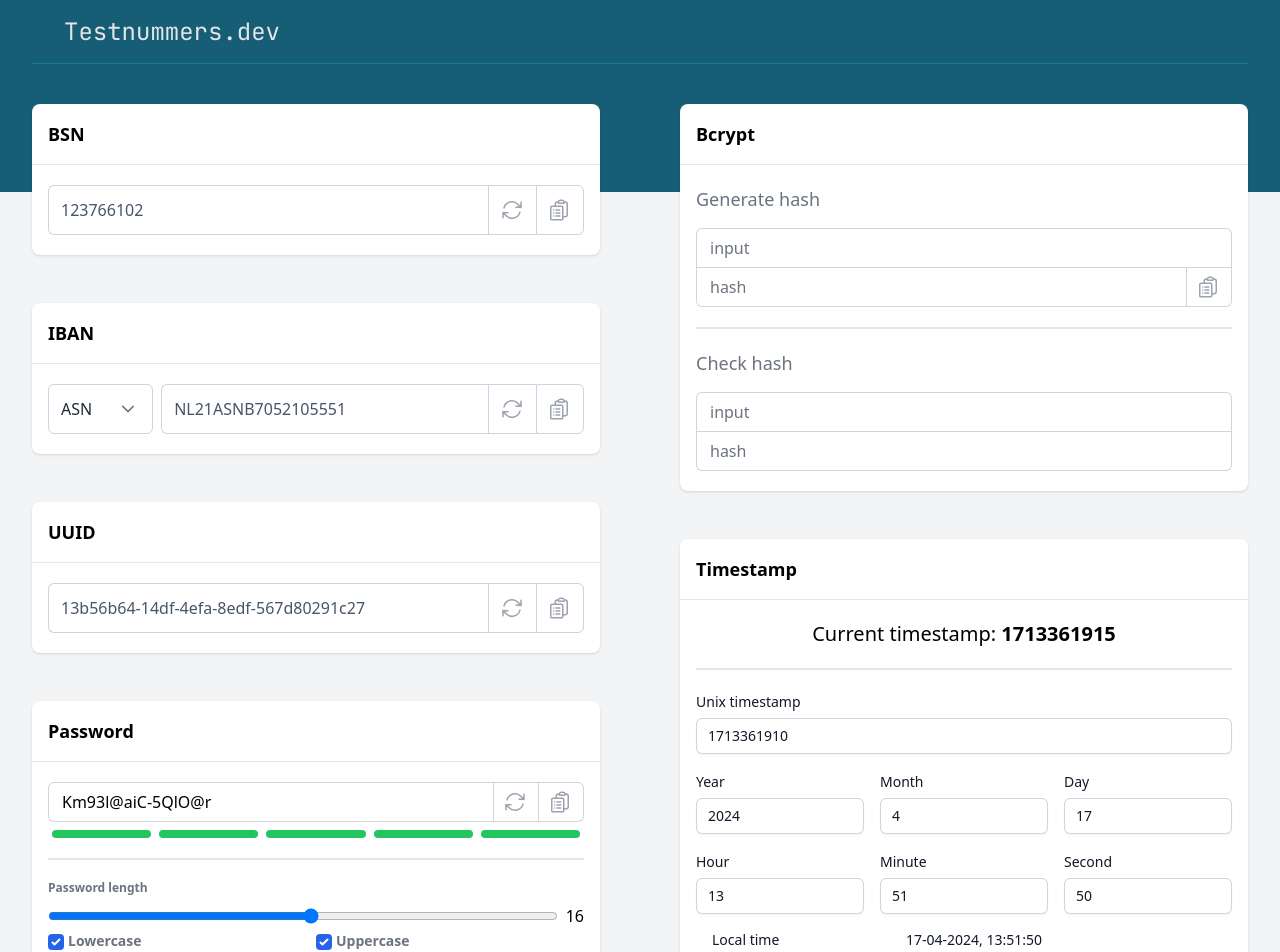
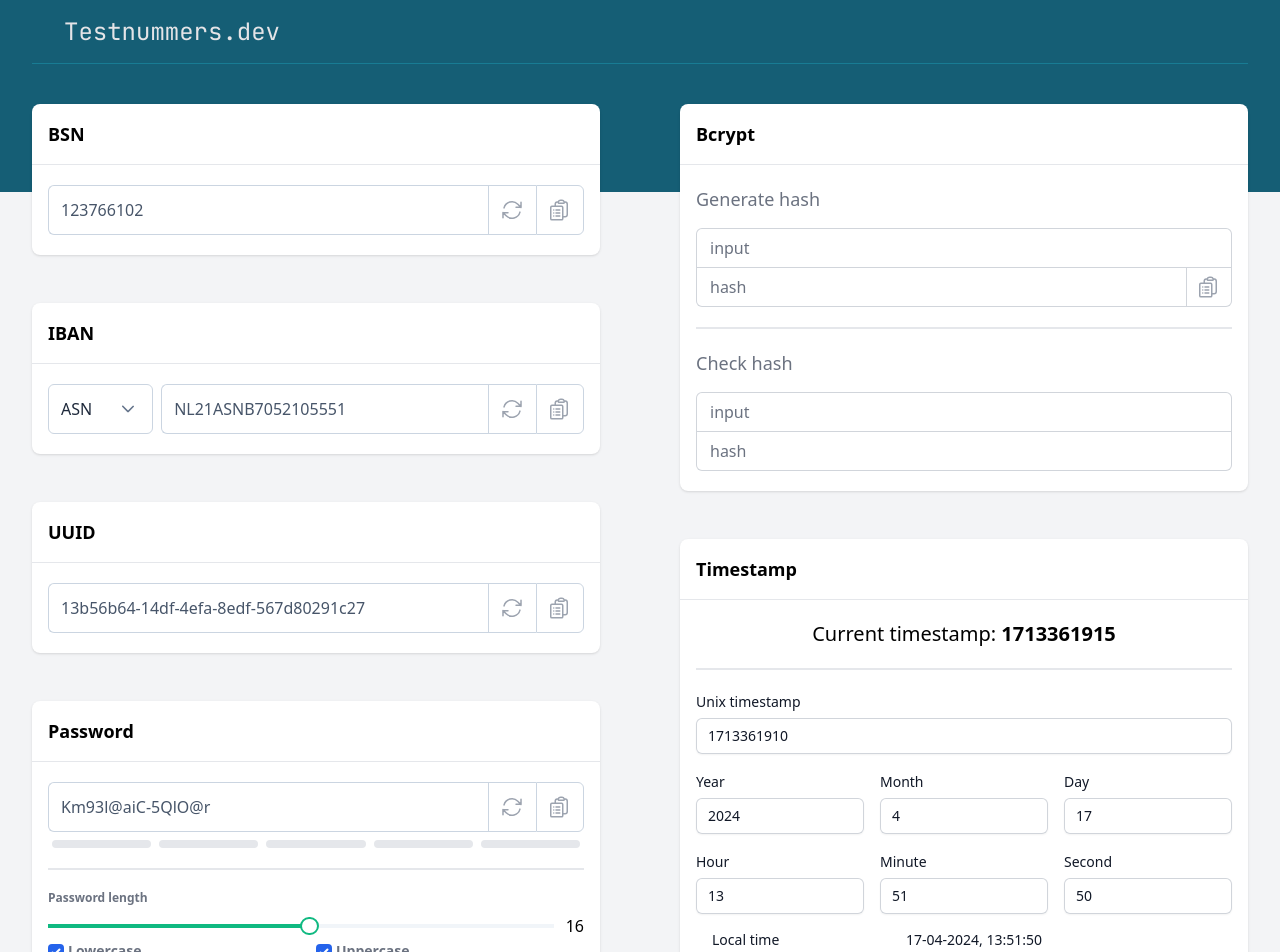
Before and after one commit to BramVanBerkel/testnummers, a Vue app: page / in a window 1280 px wide. Shown: the top 952 px of the page. Built offline with nearby package versions, Linux system fonts and the light colour scheme.

Commit message:
convert password generator

```diff
--- a/src/components/generators/Password.vue
+++ b/src/components/generators/Password.vue
@@ -1,11 +1,11 @@
 <script setup lang="ts">
 import { onMounted, ref, watch } from 'vue'
-import GenerateIcon from '../icons/GenerateIcon.vue'
-import CopyIcon from '../icons/CopyIcon.vue'
-import CopiedIcon from '../icons/CopiedIcon.vue'
 import { generatePassword } from '../../generators/PasswordGenerator.ts'
 import { copy } from '../../helpers/copy.ts'
 import { select } from '../../helpers/select.ts'
+import Tooltip from '../Tooltip.vue'
+import { ArrowPathIcon, ClipboardDocumentCheckIcon, ClipboardDocumentListIcon } from '@heroicons/vue/24/outline'
+import InputText from 'primevue/inputtext'
 
 let passwordScore: 0 | 1 | 2 | 3 | 4 | 5
 
@@ -52,65 +52,37 @@ watch([state.length, state.lowercase, state.uppercase, state.numbers, state.symb
 </script>
 
 <template>
-  <div class="relative flex items-stretch focus-within:z-10">
-    <input
-      id="BSN"
+  <div>
+    <InputGroup>
+      <InputText
+        :value="state.password.value"
         readonly
-      type="text"
-      name="BSN"
-      :value="state.password.value"
-      class="block w-full rounded-none rounded-l-md border-0 pl-3.5 ring-1 ring-inset ring-gray-300 focus:ring-2 focus:ring-inset focus:ring-indigo-600"
         @focus="select"
-    >
-    <button
-      type="button"
-      class="relative -ml-px inline-flex items-center gap-x-1.5 px-3 py-2 text-sm font-semibold text-gray-900 ring-1 ring-inset ring-gray-300 hover:bg-gray-50"
+      />
+      <InputGroupAddon
         @click="generate()"
       >
-      <GenerateIcon
+        <ArrowPathIcon
           :class="{'rotate-45': state.generateSuccess.value, 'text-green-600': state.generateSuccess.value}"
           class="-ml-0.5 w-6 h-6 text-gray-400 transition-transform duration-300"
         />
-    </button>
-    <button
-      type="button"
-      class="relative -ml-px inline-flex items-center gap-x-1.5 rounded-r-md px-3 py-2 text-sm font-semibold text-gray-900 ring-1 ring-inset ring-gray-300 hover:bg-gray-50"
-      @click="(state.password.value) ? copy(state.password.value, state.copySuccess) : null"
+      </InputGroupAddon>
+      <InputGroupAddon
+        @click="(state.password) ? copy(state.password.value, state.copySuccess) : null"
       >
-      <CopyIcon
+        <ClipboardDocumentListIcon
           :class="{hidden: state.copySuccess.value}"
           class="-ml-0.5 w-6 h-6 text-gray-400 transition group-hover:rotate-[-6deg]"
         />
-      <CopiedIcon
+        <ClipboardDocumentCheckIcon
           :class="{hidden: !state.copySuccess.value}"
           class="-ml-0.5 w-6 h-6 text-green-600 rotate-[-10deg]"
         />
-
-      <span
-        :class="{'opacity-100': state.copySuccess.value, 'opacity-0': !state.copySuccess.value}"
-        class="absolute inset-x-0 bottom-full mb-2.5 flex justify-center scale-100 translate-y-0 transition-opacity duration-300"
-      >
-        <span
-          class="rounded-md bg-gray-900 px-3 py-1 text-xs font-semibold leading-4 tracking-wide text-white drop-shadow-md filter"
-        >
-          <svg
-            aria-hidden="true"
-            width="16"
-            height="6"
-            viewBox="0 0 16 6"
-            class="absolute left-1/2 top-full -ml-2 -mt-px text-gray-900"
-          >
-            <path
-              fill-rule="evenodd"
-              clip-rule="evenodd"
-              d="M15 0H1V1.00366V1.00366V1.00371H1.01672C2.72058 1.0147 4.24225 2.74704 5.42685 4.72928C6.42941 6.40691 9.57154 6.4069 10.5741 4.72926C11.7587 2.74703 13.2803 1.0147 14.9841 1.00371H15V0Z"
-              fill="currentColor"
-            />
-          </svg>
+        <Tooltip :show="state.copySuccess.value">
           Copied!
-        </span>
-      </span>
-    </button>
+        </Tooltip>
+      </InputGroupAddon>
+    </InputGroup>
   </div>
   <div class="flex mt-2">
     <template
@@ -130,20 +102,21 @@ watch([state.length, state.lowercase, state.uppercase, state.numbers, state.symb
 
   <label class="block text-xs font-semibold text-gray-500 mb-2">Password length</label>
 
-  <div class="flex items-stretch gap-2 max-w-2xl">
-    <input
+  <div class="flex items-center gap-3 max-w-2xl">
+    <Slider
       v-model="state.length.value"
+      :step="1"
+      :min="1"
+      :max="30"
       class="w-full"
-      type="range"
-      min="1"
-      max="30"
-      step="1"
-    >
+    />
     <div v-text="state.length.value" />
   </div>
 
   <div class="grid grid-cols-2 max-w-2xl">
     <label for="lowercase">
+      <!--      <InputSwitch v-model="state.lowercase.value" />-->
+
       <input
         id="lowercase"
         v-model="state.lowercase.value"
--- a/src/main.ts
+++ b/src/main.ts
@@ -8,6 +8,9 @@ import InputGroupAddon from 'primevue/inputgroupaddon'
 import InputNumber from 'primevue/inputnumber'
 import Button from 'primevue/button'
 import Dropdown from 'primevue/dropdown'
+import Rating from 'primevue/rating'
+import Slider from 'primevue/slider'
+import InputSwitch from 'primevue/inputswitch'
 import Lara from './presets/lara'
 
 const app = createApp(App as Component)
@@ -17,5 +20,8 @@ app.component('InputGroupAddon', InputGroupAddon)
 app.component('InputNumber', InputNumber)
 app.component('Button', Button)
 app.component('Dropdown', Dropdown)
+app.component('Rating', Rating)
+app.component('Slider', Slider)
+app.component('InputSwitch', InputSwitch)
 app.use(PrimeVue, { unstyled: true, pt: Lara })
 app.mount('#app')
```
Also changed, not shown: 1 other file (tests, documents, lock files or other folders). Lines whose indentation alone changed are shown as unchanged.
